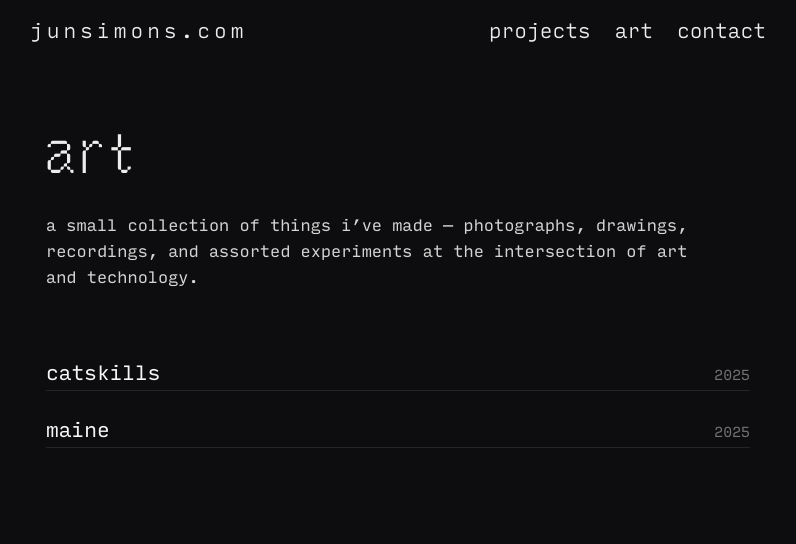
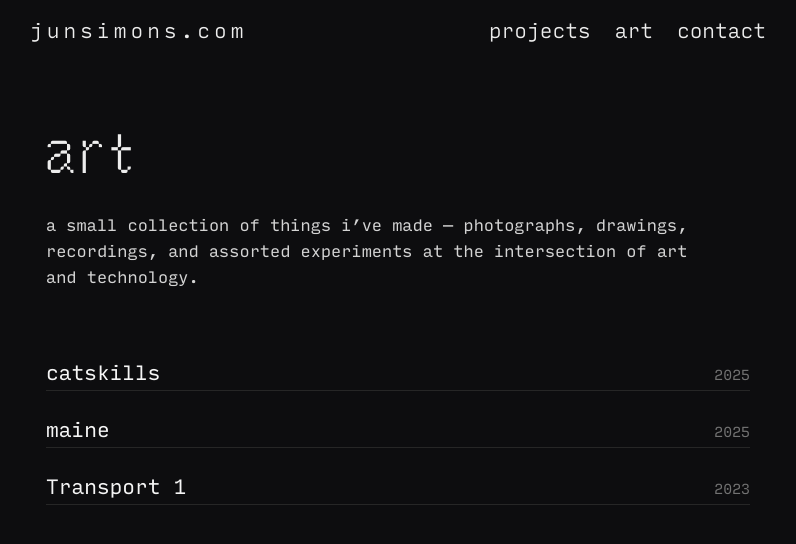
Before and after one commit to jun-simons/personal-deployed, a Next.js app: page /art in a window 1280 px wide. Shown: the top 544 px of the page, without its empty margins (242-1038 px from the left). Built offline with nearby package versions, Linux system fonts and the light colour scheme; no server answers.

Commit message:
add transport-1 piece and encode art paths
Add a video piece pointing at generative/Transport 1.mp4 in the R2
bucket. Update the art() helper to URL-encode path segments so filenames
with spaces or other reserved characters work without callers having to
escape them.

```diff
--- a/src/app/art/pieces.ts
+++ b/src/app/art/pieces.ts
@@ -14,9 +14,16 @@ const R2_BASE =
   process.env.NEXT_PUBLIC_ART_BASE_URL ??
   'https://pub-bb04075bc6114410b857851b2068ad83.r2.dev'
 
-/** Build a full media URL from a bucket key like `maine/Dive.jpg`. */
+/** Build a full media URL from a bucket key like `maine/Dive.jpg`. Path
+ *  segments are URL-encoded individually so filenames with spaces or other
+ *  reserved characters work without the caller having to escape them. */
 export function art(key: string): string {
-  return `${R2_BASE}/${key.replace(/^\//, '')}`
+  const encoded = key
+    .replace(/^\//, '')
+    .split('/')
+    .map(encodeURIComponent)
+    .join('/')
+  return `${R2_BASE}/${encoded}`
 }
 
 export type MediaItem =
@@ -77,6 +84,19 @@ export const pieces: Piece[] = [
       { type: 'image', src: art('maine/Weeds.jpg'), alt: 'weeds' },
     ],
   },
+  {
+    slug: 'transport-1',
+    title: 'Transport 1',
+    year: '2023',
+    media: [
+      {
+        type: 'video',
+        src: art('generative/Transport 1.mp4'),
+        loop: true,
+        muted: true,
+      },
+    ],
+  },
 ]
 
 export function getPiece(slug: string): Piece | undefined {
```
